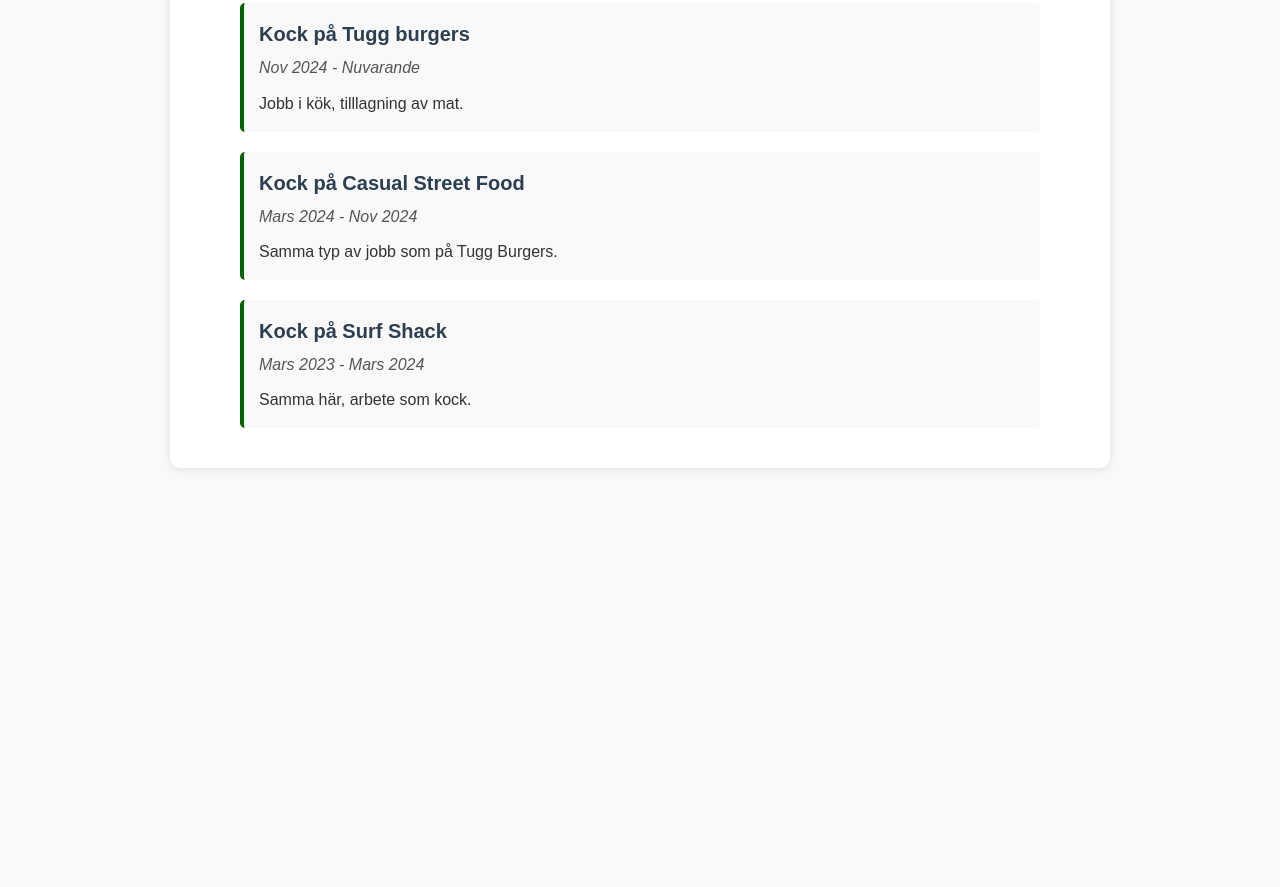
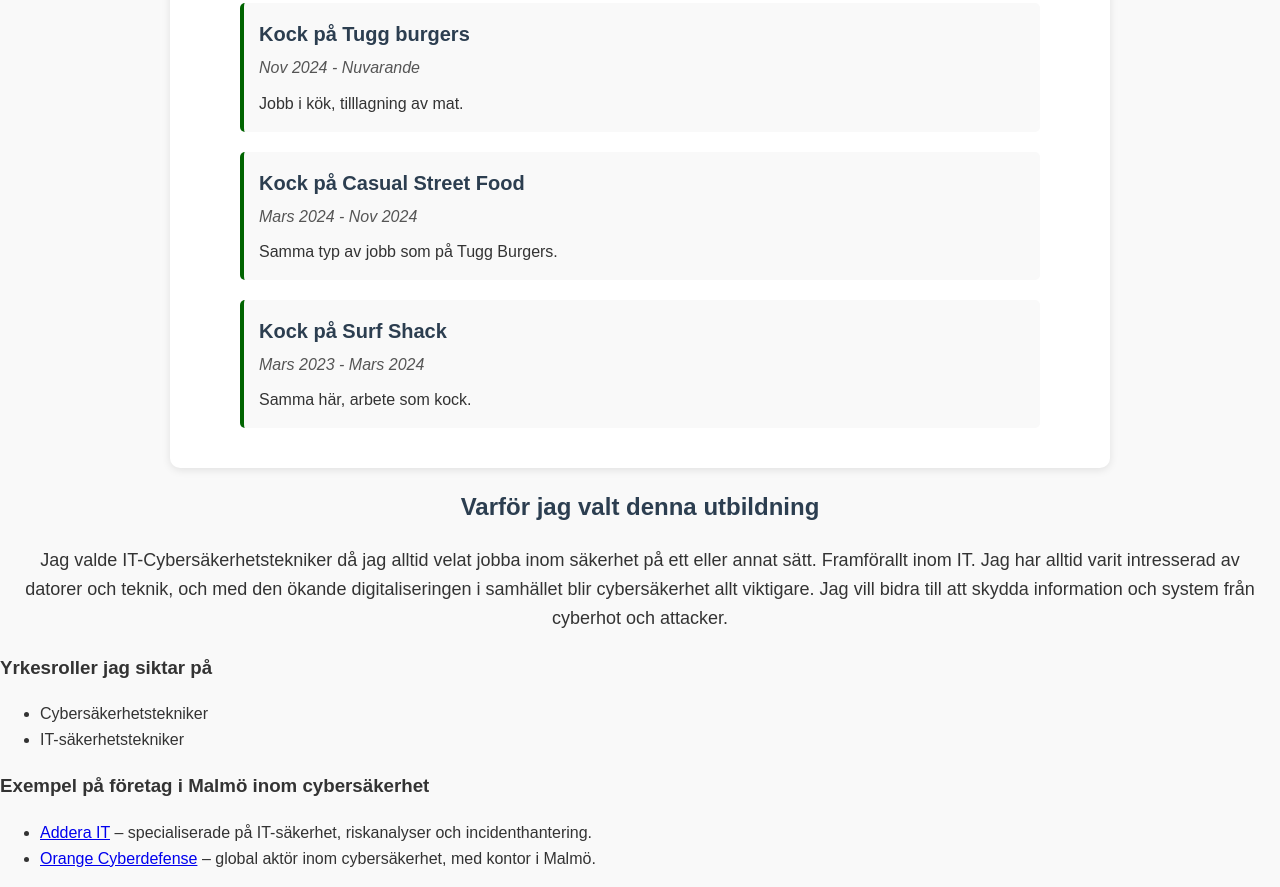
Before and after one commit to Gurra2855/Marcus-Test-, a plain HTML site: page my-web-project/index.html in a window 1280 px wide. Shown: the part 450-1337 px from the top of the page. Before the commit the page ends 938 px from the top, so only its background shows below. Drawn offline with Linux system fonts and the light colour scheme.

Commit message:
Uppdaterade hemsidan

```diff
--- a/my-web-project/index.html
+++ b/my-web-project/index.html
@@ -187,5 +187,25 @@
       </div>
     </div>
   </section>
+
+  <section class="section">
+  <h2>Varför jag valt denna utbildning</h2>
+  <p>Jag valde IT-Cybersäkerhetstekniker då jag alltid velat jobba inom säkerhet på ett eller annat sätt. Framförallt inom IT.
+  Jag har alltid varit intresserad av datorer och teknik, och med den ökande digitaliseringen i samhället blir cybersäkerhet allt viktigare. Jag vill bidra till att skydda information och system från cyberhot och attacker.
+  </p>
+
+  <h3>Yrkesroller jag siktar på</h3>
+  <ul>
+    <li>Cybersäkerhetstekniker</li>
+    <li>IT-säkerhetstekniker</li>
+  </ul>
+
+  <h3>Exempel på företag i Malmö inom cybersäkerhet</h3>
+  <ul>
+    <li><a href="https://www.adderait.se/" target="_blank">Addera IT</a> – specialiserade på IT-säkerhet, riskanalyser och incidenthantering.</li>
+    <li><a href="https://www.orange-cyberdefense.com/se/" target="_blank">Orange Cyberdefense</a> – global aktör inom cybersäkerhet, med kontor i Malmö.</li>
+  </ul>
+</section>
+
 </body>
 </html>
```
